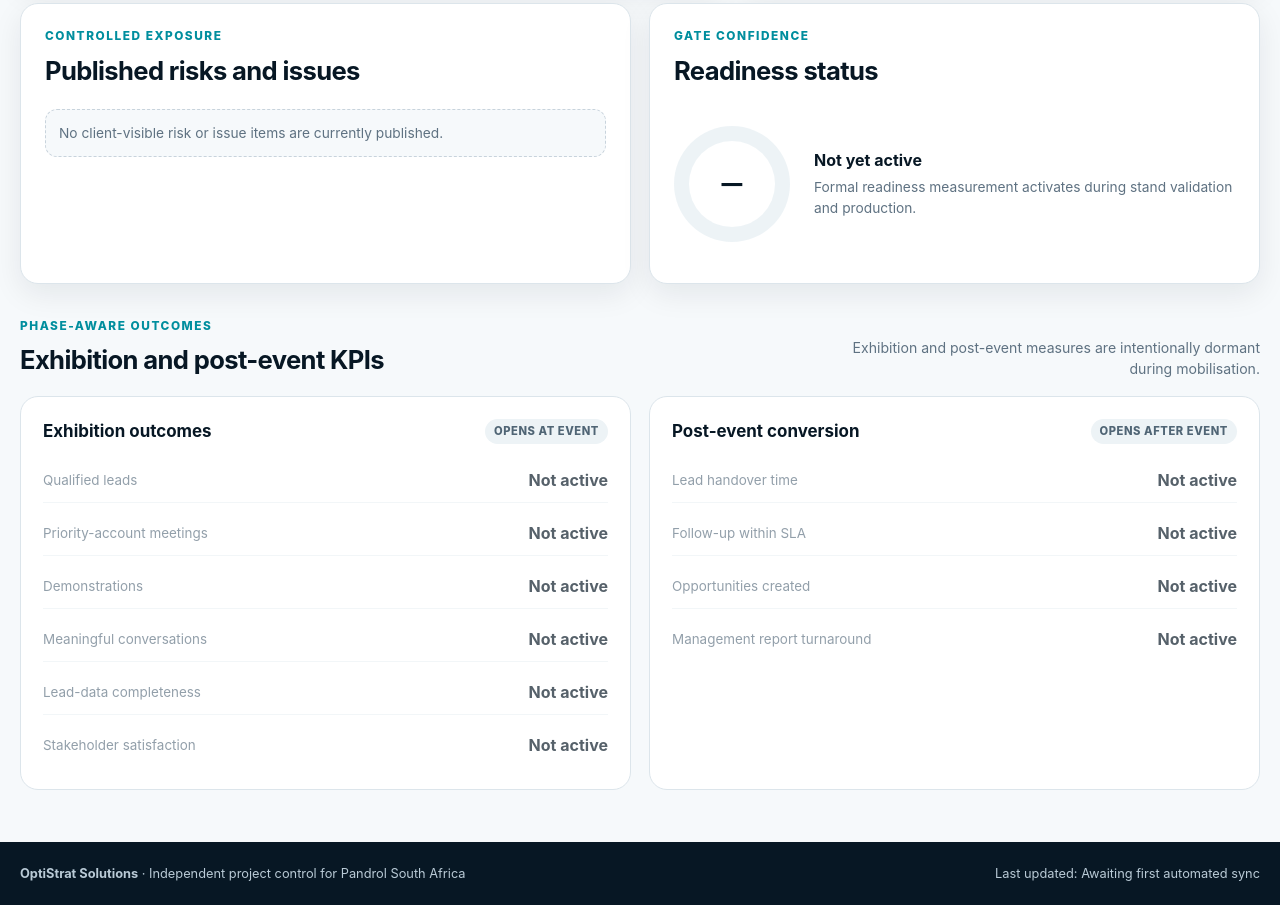
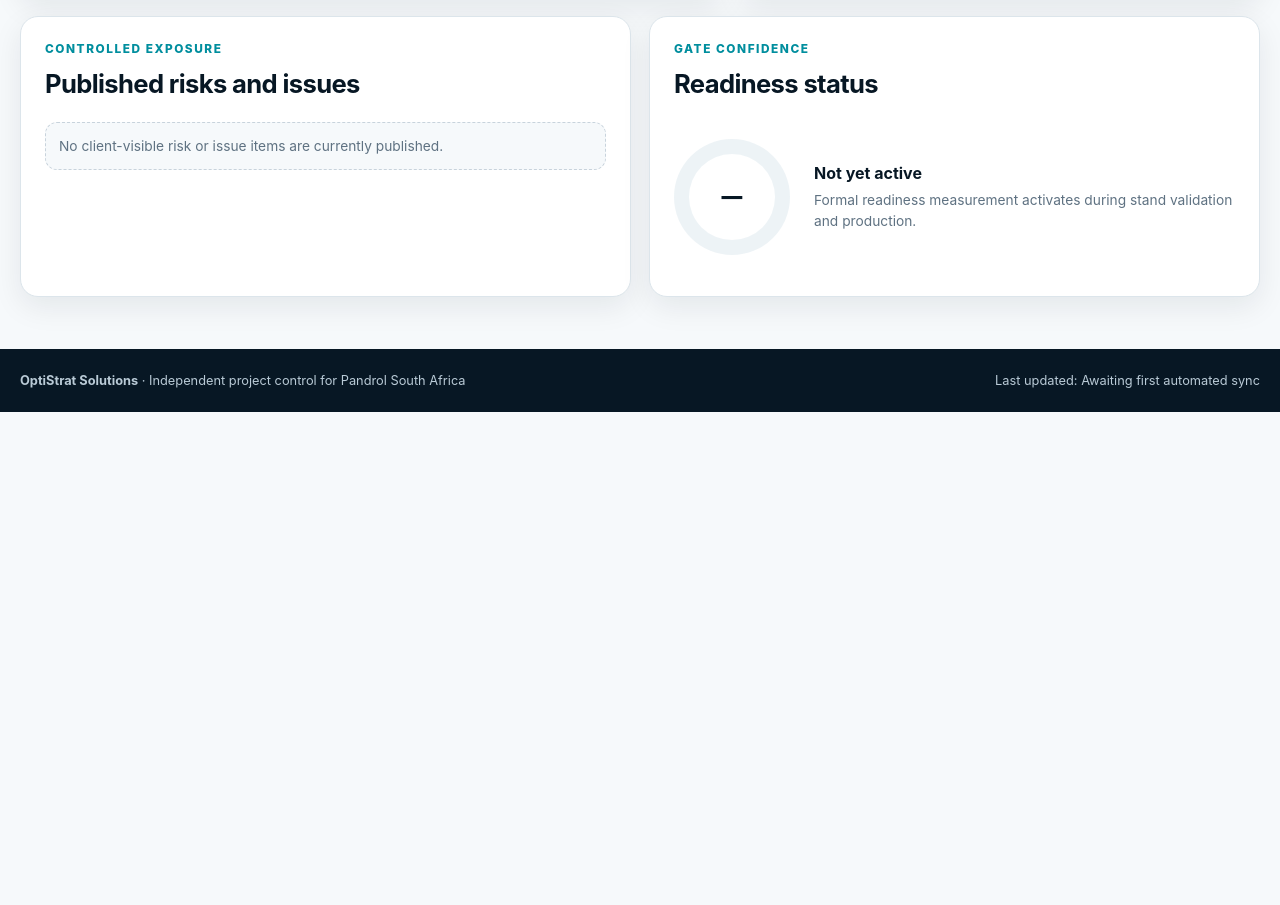
Before and after one commit to OptistratSolutions/optistratsolutions.github.io, a plain HTML site: page projects/pandrol-sara-2026/index.html in a window 1280 px wide. Shown: the part 1811-2716 px from the top of the page. After the commit the page ends 2223 px from the top, so only its background shows below. Drawn offline with Linux system fonts and the light colour scheme.

Commit message:
Remove dormant outcome panels

```diff
--- a/projects/pandrol-sara-2026/index.html
+++ b/projects/pandrol-sara-2026/index.html
@@ -145,16 +145,6 @@
       </article>
     </section>
 
-    <section aria-labelledby="outcome-kpis-title">
-      <div class="section-heading">
-        <div>
-          <p class="eyebrow">Phase-aware outcomes</p>
-          <h2 id="outcome-kpis-title">Exhibition and post-event KPIs</h2>
-        </div>
-        <p id="outcome-phase-note">These measures activate when the relevant project phase begins.</p>
-      </div>
-      <div class="outcome-groups" id="outcome-groups"></div>
-    </section>
   </main>
 
   <footer class="site-footer">
```
